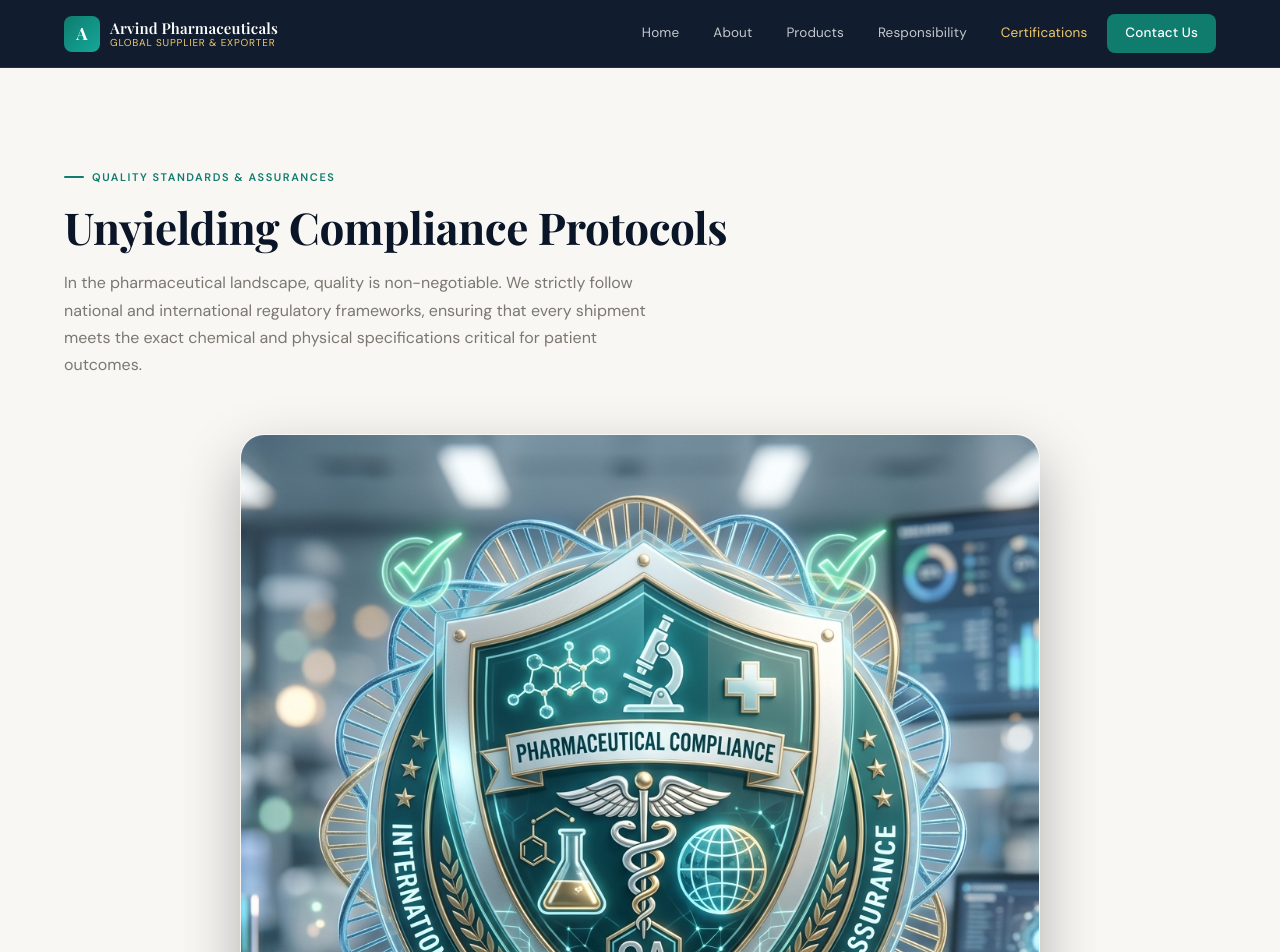
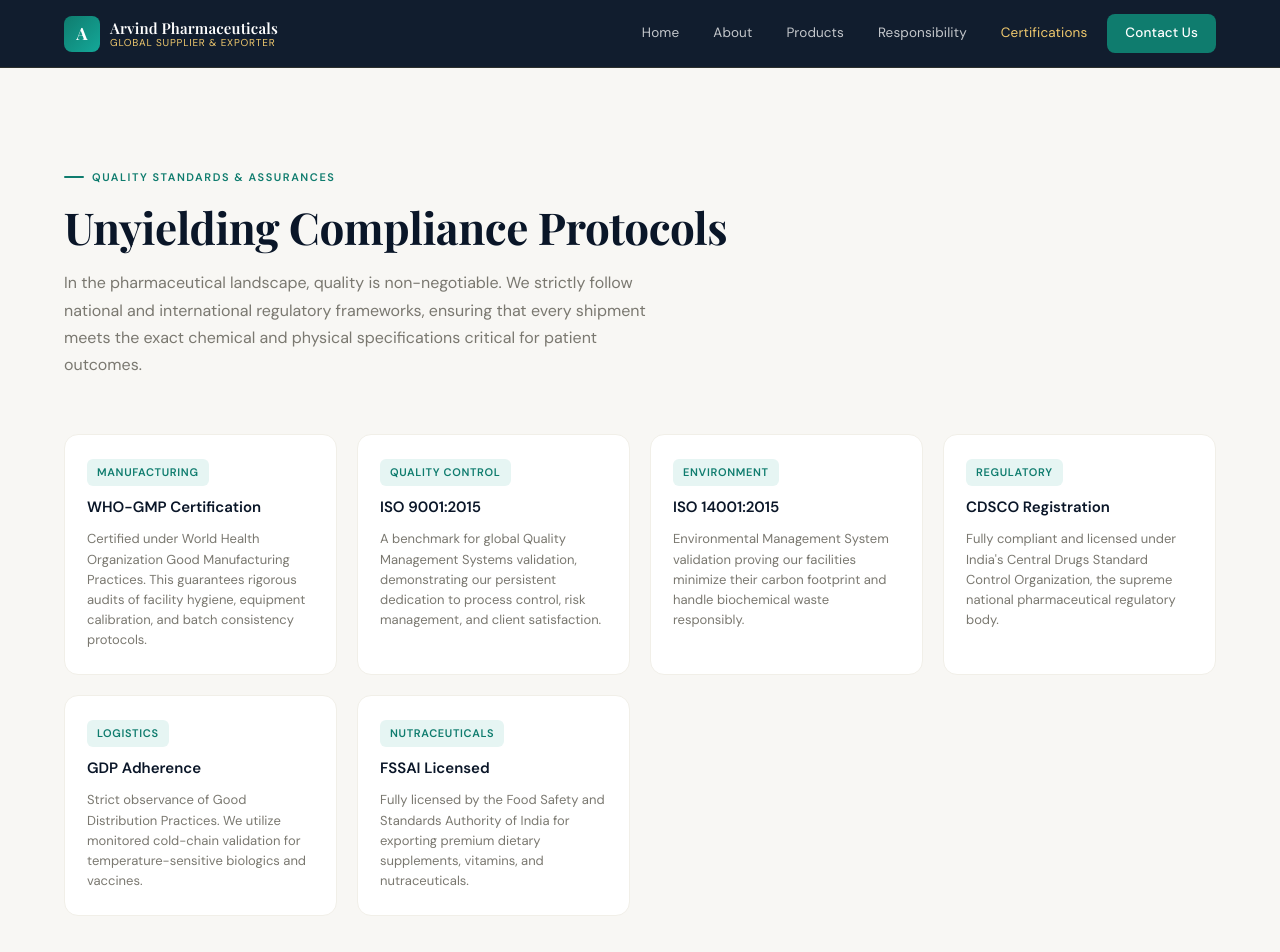
Before and after one commit to bizleap1/Arvind-Pharmaceuticals-, a React (Vite) app: page /certifications in a window 1280 px wide. Shown: the top 952 px of the page. Built offline with nearby package versions, Linux system fonts and the light colour scheme.

Commit message:
UI: Remove compliance graphic from Certifications page

```diff
--- a/src/pages/Certifications.jsx
+++ b/src/pages/Certifications.jsx
@@ -19,24 +19,7 @@
       <h2 className="section-title">Unyielding Compliance Protocols</h2>
       <p className="section-subtitle">In the pharmaceutical landscape, quality is non-negotiable. We strictly follow national and international regulatory frameworks, ensuring that every shipment meets the exact chemical and physical specifications critical for patient outcomes.</p>
 
-      {/* Visual Compliance Graphic */}
-      <div style={{ margin: '40px 0', display: 'flex', justifyContent: 'center' }} className="fade-in">
-         <div style={{ position: 'relative', width: '100%', maxWidth: '800px' }}>
-            <div style={{ position: 'absolute', top: '0', left: '0', right: '0', bottom: '0', background: 'radial-gradient(circle, rgba(15, 124, 110, 0.15) 0%, transparent 70%)', zIndex: 0 }}></div>
-            <img
-              src="/assets/compliance-graphic.png"
-              alt="Global Pharmaceutical Compliance & Quality Assurance"
-              style={{
-                width: '100%',
-                borderRadius: '24px',
-                boxShadow: '0 25px 60px rgba(0,0,0,0.3)',
-                border: '1px solid rgba(255,255,255,0.08)',
-                position: 'relative',
-                zIndex: 1
-              }}
-            />
-         </div>
-      </div>
+
 
       <div className="cert-grid">
         <div className="cert-card fade-in">
```
